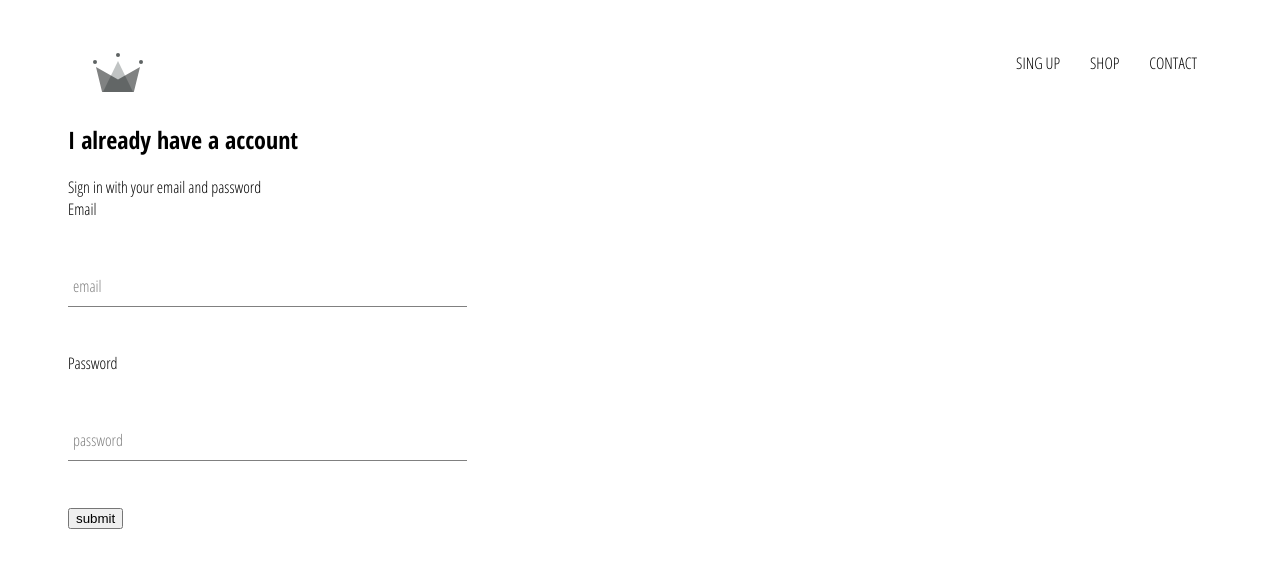
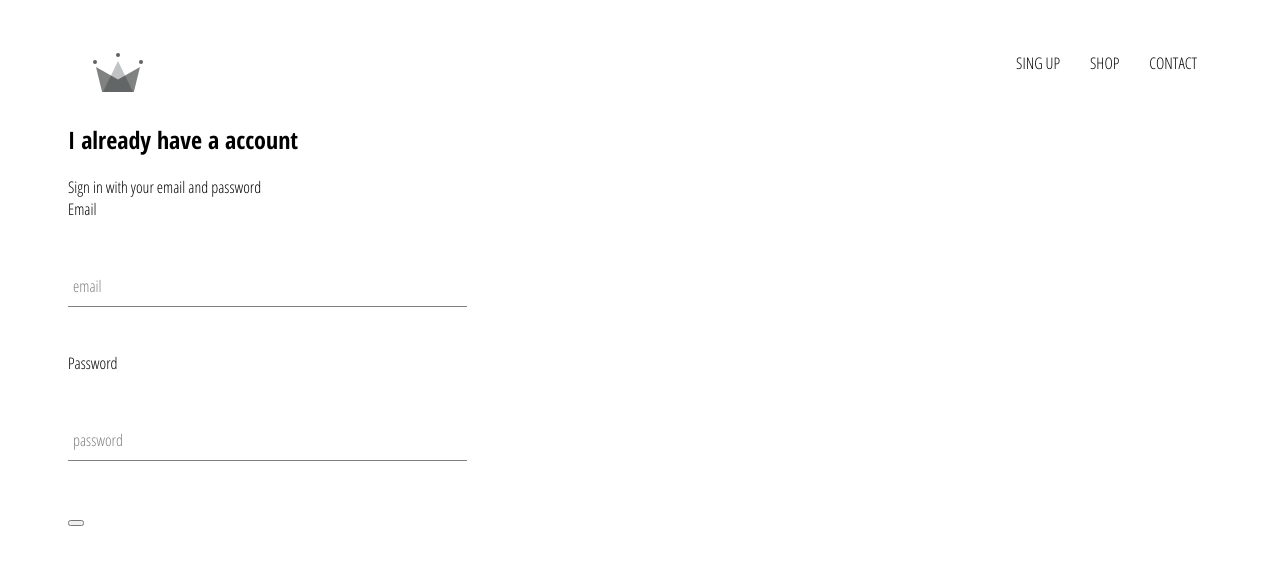
Before and after one commit to diegomottadev/react-ecommerce-clothing, a React (Create React App) app: page /singin in a window 1280 px wide. Shown: the top 568 px of the page. Built offline with nearby package versions, Linux system fonts and the light colour scheme.

Commit message:
ADD: custom bottom sign in and styles

```diff
--- /dev/null
+++ b/src/componets/customBottom/customBottom.js
@@ -0,0 +1,12 @@
+import React from 'react';
+
+import './customBottom.styles.scss';
+
+const CustomBottom =({childer, ...otherProps}) =>(
+    <button className="custom-buttom" {...otherProps}>
+        {childer}
+    </button>
+
+)
+
+export default CustomBottom;
--- a/src/componets/signIn/signIn.component.js
+++ b/src/componets/signIn/signIn.component.js
@@ -1,5 +1,6 @@
 import React from 'react';
 import FormInput from '../../formInput/formInput.component';
+import CustomBottom from '../customBottom/customBottom';
 import './signIn.styles.scss';
 1
 class SignIn extends React.Component{
@@ -33,7 +34,7 @@ class SignIn extends React.Component{
                     <FormInput label="email" name="email" type="email" handleChange={this.handleOn}  value={this.state.email}  required/>
                     <label>Password</label>
                     <FormInput label="password" name="password" type="password" handleChange={this.handleOn} value={this.state.password}  required/>
-                    <input type="submit" value="submit" />
+                    <CustomBottom type="submit" > SIGN IN </CustomBottom>
                 </form>
             </div>
         );
```
Also changed, not shown: src/componets/customBottom/customBottom.styles.scss (added), 1 other file (tests, documents, lock files or other folders).
